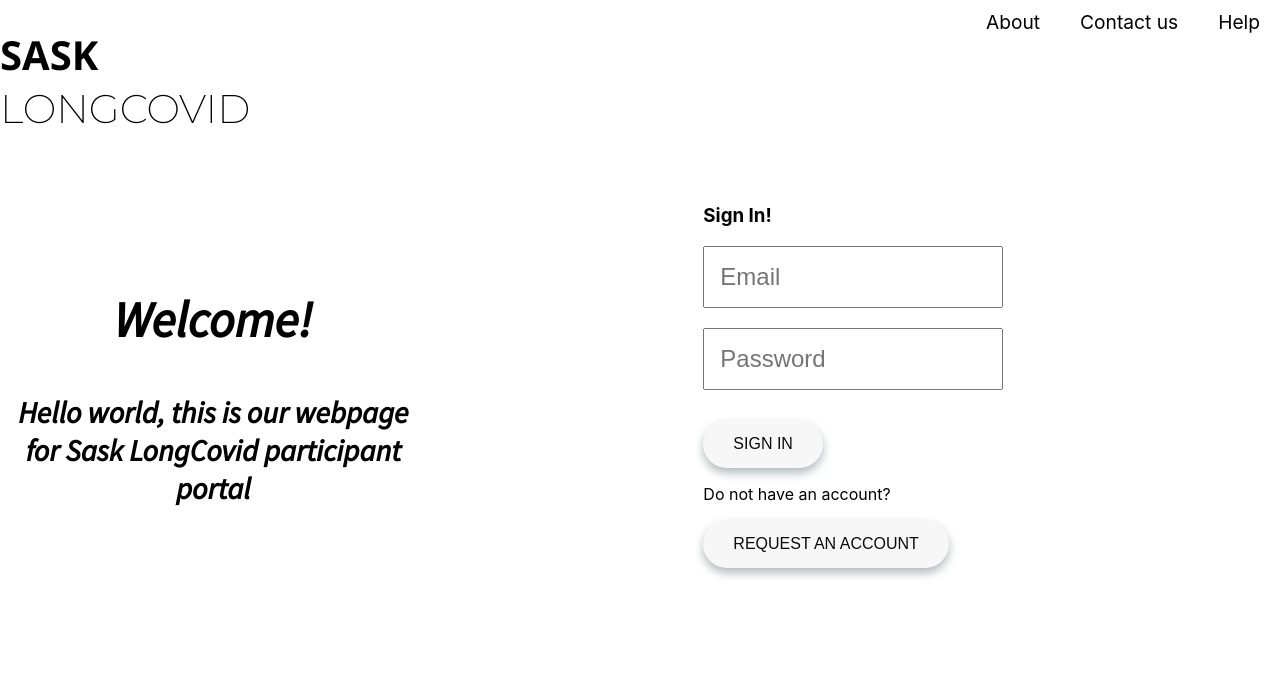
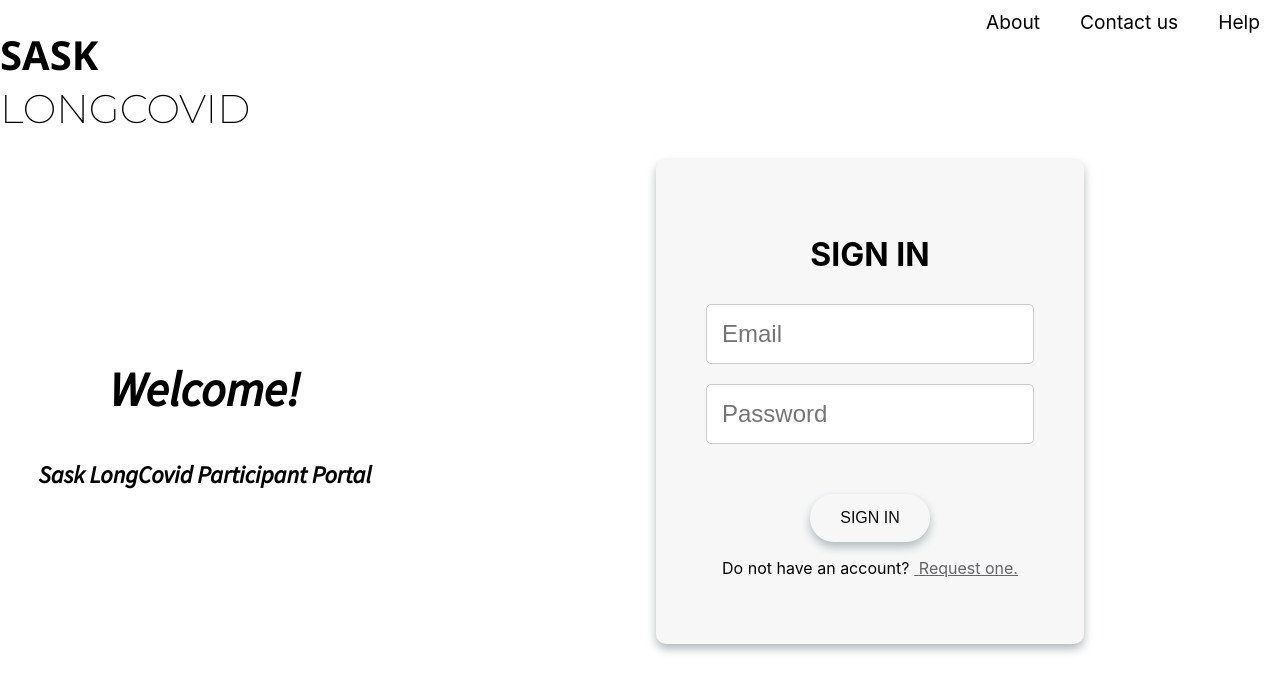
Before and after one commit to jeetagrawal21/Sask-Web-App, a React (Create React App) app in the folder app/: page / in a window 1280 px wide. Shown: the top 692 px of the page. Built offline with nearby package versions, Linux system fonts and the light colour scheme.

Commit message:
Updated Sign In Page UI

```diff
--- a/app/src/components/signin.tsx
+++ b/app/src/components/signin.tsx
@@ -1,38 +1,33 @@
-import '../stylings/signin.css';
-import React, { Component } from 'react';
-import { Link, useNavigate } from 'react-router-dom';
-import axios from 'axios';
+import "../stylings/signin.css";
+import React, { Component } from "react";
+import { Link, useNavigate } from "react-router-dom";
+import axios from "axios";
 
 function SignIn() {
   const navigate = useNavigate();
 
   function authenticateLogin() {
     const participantInfo = {
-      email: (document.getElementById('email') as HTMLInputElement).value,
-      password: (document.getElementById('password') as HTMLInputElement)
-        .value,
+      email: (document.getElementById("email") as HTMLInputElement).value,
+      password: (document.getElementById("password") as HTMLInputElement).value,
     };
 
     axios
-      .post('http://localhost:3000/login', participantInfo)
+      .post("http://localhost:3000/login", participantInfo)
       .then((response) => {
         if (response.data) {
           console.log(response.data);
-          navigate('Dashboard');
-        }else{
+          navigate("Dashboard");
+        } else {
           alert("User/Password Doesn't exist");
         }
       });
   }
 
-  function requestAccount(){
-    navigate('RequestAccountPage');
-  }
-
   return (
     <div className="signin">
       <form className="Auth-form">
-        <h3>Sign In!</h3>
+        <h2 className="signin-heading">Sign In</h2>
         <div className="participantId">
           <input
             type="id"
@@ -50,13 +45,25 @@ function SignIn() {
           ></input>
         </div>
         <div className="button-div">
-          <button type="button" className="signin-button" onClick={authenticateLogin}>
+          <button
+            type="button"
+            className="signin-button"
+            onClick={authenticateLogin}
+          >
             SIGN IN
           </button>
 
-          <p>Do not have an account?</p>
-          <button type="button" className="signin-button" onClick ={requestAccount}>REQUEST AN ACCOUNT</button>
-
+          <p>
+            {" "}
+            Do not have an account?
+            <a
+              onClick={() => navigate("RequestAccount")}
+              className="request-account-link"
+            >
+              {" "}
+              Request one.{" "}
+            </a>
+          </p>
         </div>
       </form>
     </div>
--- a/app/src/pages/welcomePage.tsx
+++ b/app/src/pages/welcomePage.tsx
@@ -1,13 +1,13 @@
-import React from 'react';
+import React from "react";
 // import logo from './logo.svg';
-import '../App.css';
-import Header from '../components/header';
-import SignIn from '../components/signin';
-import Navbar from '../components/navbar';
-import axios from 'axios';
+import "../App.css";
+import Header from "../components/header";
+import SignIn from "../components/signin";
+import Navbar from "../components/navbar";
+import "../stylings/welcomepage.css";
+import axios from "axios";
 
 function WelcomePage() {
-
   return (
     <div className="App">
       <Header />
@@ -16,8 +16,7 @@ function WelcomePage() {
         <div className="welcome-message">
           <h2 className="welcome-text-heading">Welcome!</h2>
           <h3 className="welcome-text-body">
-            Hello world, this is our webpage for Sask LongCovid participant
-            portal
+            Sask LongCovid Participant Portal
           </h3>
         </div>
         <SignIn />
--- a/app/src/stylings/signin.css
+++ b/app/src/stylings/signin.css
@@ -1,41 +1,75 @@
 .Auth-form {
-    width: 300px;
+  max-width: 400px;
+  margin: 0 auto;
   padding: 50px;
-    margin: auto;
+  background-color: #fff;
+  border-radius: 10px;
+  box-shadow: 0px 5px 10px rgba(0, 0, 0, 0.2);
 }
 
 .input-fields {
   width: 100%;
   padding: 15px;
-    font-size: 1.5rem;
   margin-bottom: 20px;
   box-sizing: border-box;
+  font-size: 1.2rem;
+  border: 1px solid #ccc;
+  border-radius: 5px;
 }
 
-.button-div{
-    padding-top: 10px;
+.signin-heading {
+  text-align: center;
+  text-transform: uppercase;
+  font-weight: bold;
+  font-size: 2rem;
+  margin-bottom: 30px;
+  color: #000000;
 }
+
+.button-div {
+  margin-top: 30px;
+  display: flex;
+  justify-content: space-between;
+  align-items: center;
+  flex-direction: column;
+}
+
 .signin-button {
-
   padding: 15px 30px;
-    font-size: 1.0rem;
-    background-color: #f7f7f8;
-    color: rgb(11, 11, 11);
-    border-radius: 40px;
-    box-shadow: 0px 5px 10px #B2BABB;
+  font-size: 1.2rem;
+  color: #a067f6;
+  border-radius: 50px;
   border: none;
   cursor: pointer;
   transition: all 0.3s ease-in-out;
+  text-transform: uppercase;
 }
 
-
-
 .signin-button:hover {
-    transform: translateY(-3px);
-    box-shadow: 0px 10px 20px #B2BABB;
+  transform: scale(1.05);
+  box-shadow: 0px 5px 10px rgba(0, 0, 0, 0.3);
 }
 
 .signin-button:active {
-    transform: translateY(2px);
-    box-shadow: 0px 0px 0px;
+  transform: scale(0.95);
+  box-shadow: none;
 }
+
+.signin-button.request {
+  margin-top: 20px;
+  background: #fff;
+  color: #0072c6;
+  border: 2px solid #0072c6;
+}
+
+.signin-button.request:hover {
+  background: #0072c6;
+  color: #fff;
+}
+
+.request-account-link {
+  color: #636568;
+  text-decoration: underline;
+  cursor: pointer;
+  margin-left: 5px;
+}
--- /dev/null
+++ b/app/src/stylings/welcomepage.css
@@ -0,0 +1,65 @@
+.container {
+    display: flex;
+    justify-content: space-between;
+    align-items: center;
+    margin-top: 50px;
+}
+
+.welcome-message {
+    flex-basis: 50%;
+    margin-right: 50px;
+}
+
+.welcome-text-heading {
+    font-size: 3rem;
+    font-weight: bold;
+}
+
+.welcome-text-body {
+    font-size: 1.5rem;
+    margin-top: 20px;
+}
+
+.Auth-form {
+    flex-basis: 40%;
+    padding: 50px;
+    background-color: #f7f7f8;
+    border-radius: 10px;
+    box-shadow: 0px 5px 10px #b2babb;
+}
+
+.input-fields {
+    width: 100%;
+    padding: 15px;
+    font-size: 1.5rem;
+    margin-bottom: 20px;
+    box-sizing: border-box;
+}
+
+.button-div {
+    display: flex;
+    flex-direction: column;
+    align-items: center;
+}
+
+.signin-button {
+    padding: 15px 30px;
+    font-size: 1.0rem;
+    background-color: #f7f7f8;
+    color: rgb(11, 11, 11);
+    border-radius: 40px;
+    box-shadow: 0px 5px 10px #b2babb;
+    border: none;
+    cursor: pointer;
+    transition: all 0.3s ease-in-out;
+}
+
+.signin-button:hover {
+    transform: translateY(-3px);
+    box-shadow: 0px 10px 20px #b2babb;
+}
+
+.signin-button:active {
+    transform: translateY(2px);
+    box-shadow: 0px 0px 0px;
+}
```
Also changed, not shown: app/src/stylings/header.css (+5 -5 lines), 1 other file (tests, documents, lock files or other folders). Lines whose indentation alone changed are shown as unchanged.
